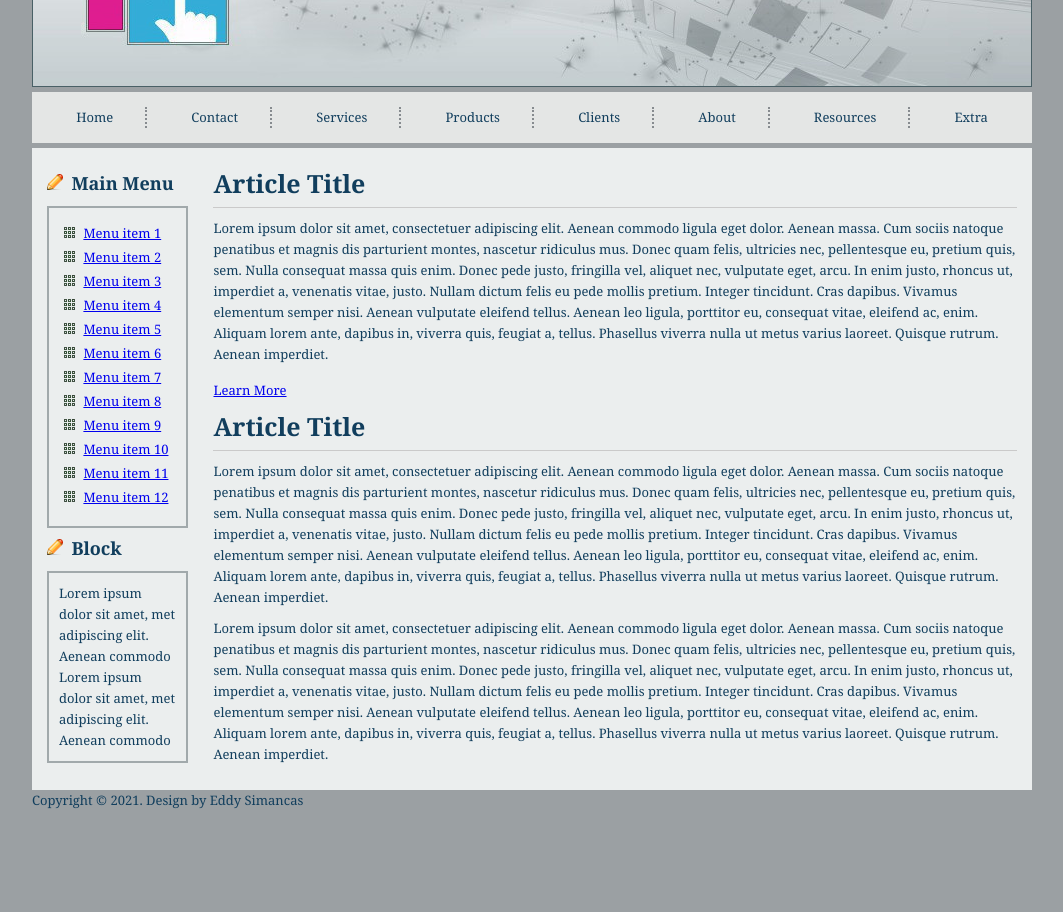
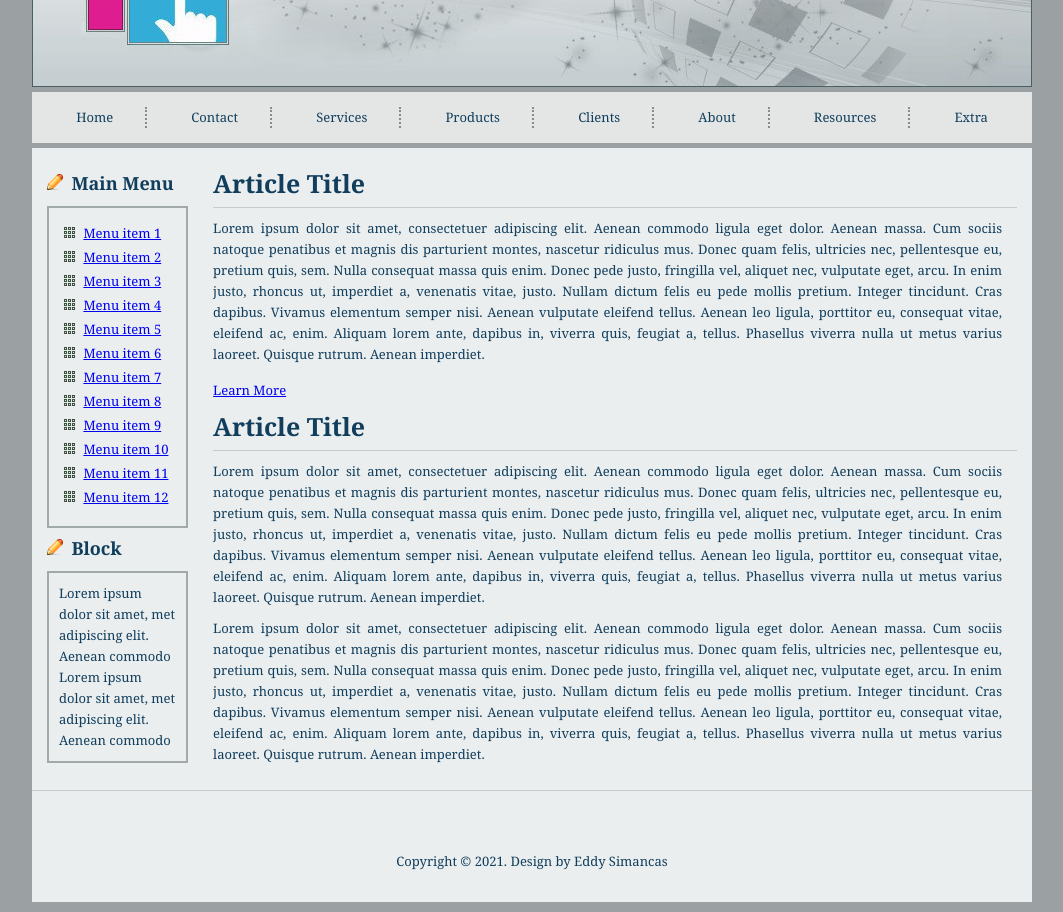
Before and after one commit to esimabol/template1, a plain HTML site: page index.html in a window 1280 px wide. Shown: the part 183-1095 px from the top of the page, without its empty margins (108-1171 px from the left). Before the commit the page ends 1004 px from the top, so only its background shows below. Drawn offline with Linux system fonts and the light colour scheme.

Commit message:
Terminado el footer

```diff
--- a/css/style.css
+++ b/css/style.css
@@ -138,6 +138,8 @@ aside div{
 
 .content p {
 	padding-top:10px;
+	padding-right: 15px;
+	text-align: justify;
 }
 .learn-more-btn {
 	display: block;
@@ -145,3 +147,12 @@ aside div{
 	padding-top: 15px;
 	padding-bottom:15px;
 }
+
+/*Footer*/
+footer {
+	background-color:#ebeeee;
+	text-align: center;
+	border-top: 1px solid #cacaca;
+	padding-top: 60px;
+	padding-bottom: 30px;
+}
```
